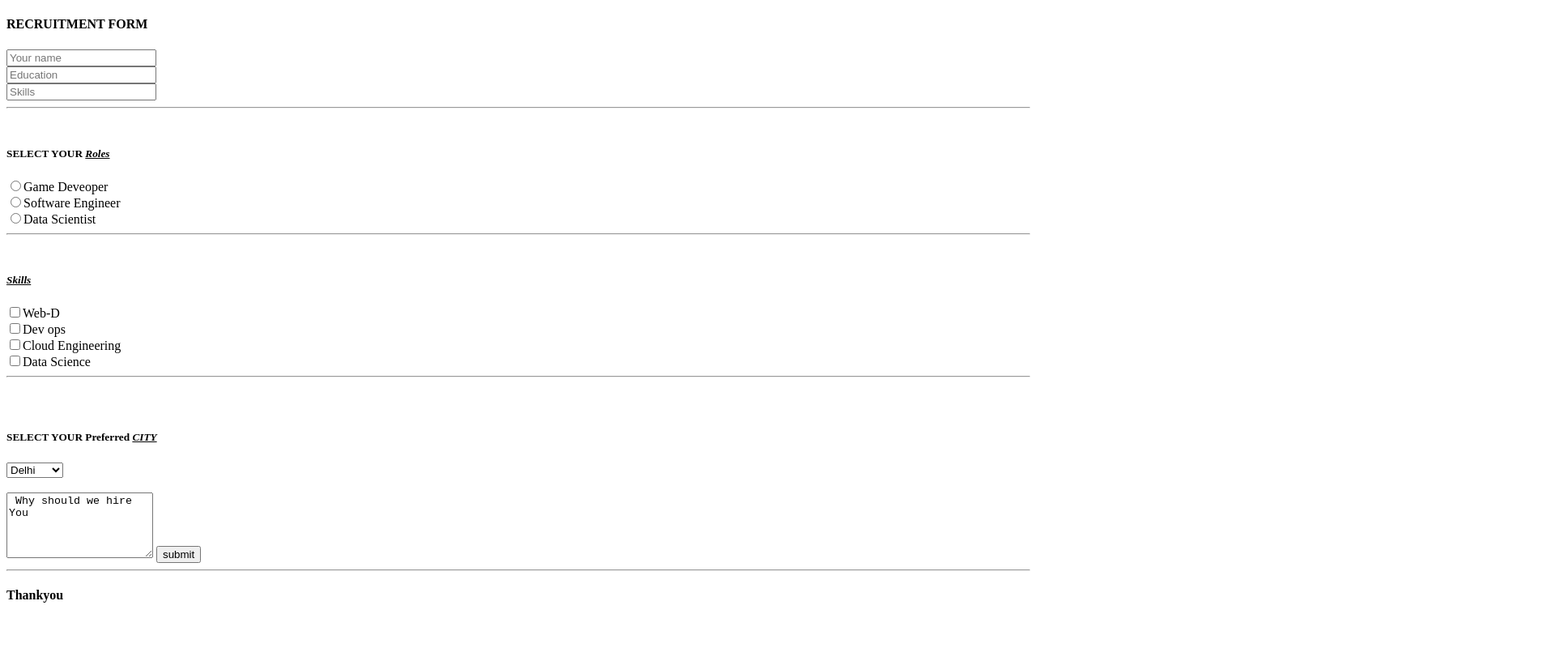
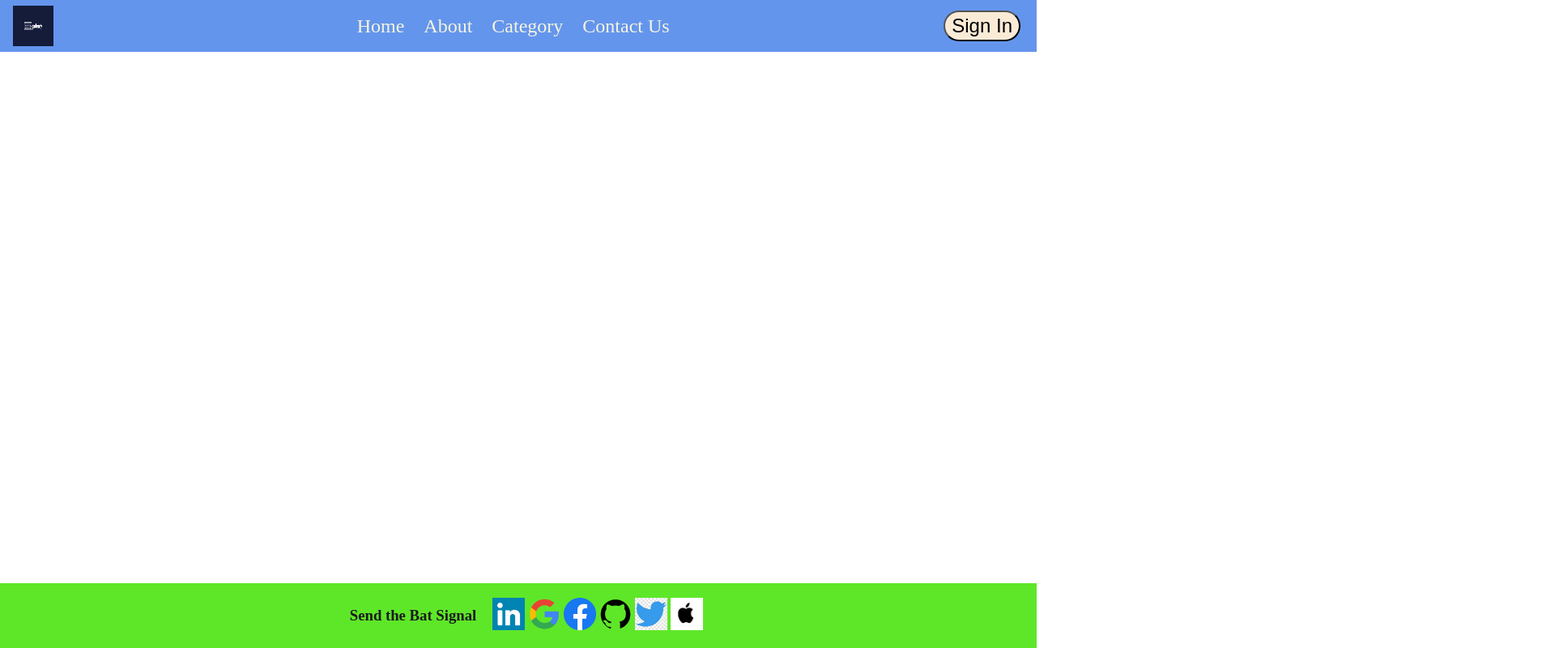
Before and after one commit to tamatocode/Acm-forms, a plain HTML site: page index.html in a window 1280 px wide. Shown: the top 800 px of the page at 81% size, 1920 px wide, since content can reach past the window. Drawn offline with Linux system fonts and the light colour scheme.

Commit message:
header and footer

```diff
--- a/index.html
+++ b/index.html
@@ -2,66 +2,41 @@
 <html lang="en">
 <head>
     <meta charset="UTF-8">
-    <meta name="viewport" content="width=>, initial-scale=1.0">
-    <title>APPLY NOW</title>
+    <meta name="viewport" content="width=device-width, initial-scale=1.0">
+    <title>Sobbify</title>
+    <link rel="stylesheet" href="mystyle.css" >
 </head>
 <body>
-<h4><b> RECRUITMENT FORM
-</p>
-    </b></h4>
-        <input  type="text" placeholder="Your name">
-        <br>
-        <input type="username" placeholder="Education">
-        <br>
-        <input type="Skills" placeholder="Skills">
-        <br>
-        <hr>
-        <br>
-        <h5><p>SELECT YOUR <i><u>Roles</u></i></p></h5>
-        <label for="id1">
-        <input  type="radio" value= "Game Deveoper" name="class" id="id1">Game Deveoper
-        </label>
-        <br>
-        <label for="id2">
-            <input  type="radio" value="Software Engineer" name="class" id="id2">Software Engineer <br>
-        </label>
-        <label for="id3">
-        <input type="radio" value="Data Scientist" Name="class"
-        id="id3">Data Scientist
-        </label></div>
-        <BR><hr>
-            <BR>
-        <h5>  <i><u>Skills</u></i></h5>
-    <label for="Web-D">
-    <input type="checkbox" value="Web-D" name="subject" id="101">Web-D
-</label>
-<br>
-<label for="Dev ops">
-    <input type="checkbox" value="Dev ops" name="subject" id="102">Dev ops
-    </label>
-    <br>
-    <label for="Cloud Engineering">
-    <input type="checkbox" value="Cloud Engineering" name="subject" id="103">Cloud Engineering
-    </label>
-    <br>
-    <label for="Data Science">
-    <input type="checkbox" value="Data Science" name="subject" id="104">Data Science <hr>
-    </label>
-    <br>
-    <br>
-    <h5>SELECT YOUR Preferred <i><u>CITY </u></i></h5>
-<select name="city">
-    <option value="Delhi">Delhi</option>
-    <option value="Patna">Patna</option>
-    <option value="Mumbai">Mumbai</option>
-    <option value="vellore">vellore</option>
-    </select>
-    <br><br>
-<textarea name=""feedback id="101" placeholder="Why should we hire You" rows="5"> Why should we hire You </textarea>
-<input type="submit" value="submit"> <hr> </div>
+    <header>
+        <div class="container">
+        <nav>
+            <img src="logo.webp" height="50px" width="50px" >
+            <ul>
+                <li><a href="">Home</a></li>
+                <li><a href="">About</a></li>
+                <li><a href="">Category</a></li>
+                <li><a href="">Contact Us</a></li>
+            </ul>
+                <button>Sign In</button>
+        </nav>
+        </div></header>
+    <main>
+        <main class="main-class">
+         <h1>Hello Coders</h1>
+         <h2>I have a City to Defend</h2>
+    </main>
+    <footer class="footer">
+        <h3><a href="">Send the Bat Signal</a> </h3>
+        <div class="images">
+            <img src="1.png" alt="" height="40px" width="40px">
+            <img src="2.png" alt="" height="40px" width="40px">
+            <img src="3.png" alt="" height="40px" width="40px">
+            <img src="4.png" alt="" height="40px" width="40px">
+            <img src="5.jpg" alt="" height="40px" width="40px">
+            <img src="6.png" alt="" height="40px" width="40px">
+        </footer>
 </body>
-
-</style>
 </html>
-       <h4> Thankyou
-        </h4>
+    </footer>
+</body>
+</html>
--- /dev/null
+++ b/mystyle.css
@@ -0,0 +1,79 @@
+*{
+    margin: 0;
+    padding: 0;
+}
+nav {
+    width : 100%;
+    height: 8vh;
+    background-color: cornflowerblue;
+    display:flex;
+    justify-content: space-between;
+    align-items: center;
+
+}
+
+nav ul li{
+    list-style: none;
+    margin-left: 20px;
+    display: inline-block;
+    font-size: 3vh;
+}
+
+nav ul li a{
+    text-decoration: none;
+    color: beige;
+}
+nav ul li a:hover{
+    border-bottom: 2px solid white;
+}
+nav button{
+    padding-left: 8px;
+    padding-right: 8px;
+    padding-top: 3px;
+    padding-bottom: 3px;
+    font-size: 3vh;
+    margin-right: 20px;
+    border-radius: 20px;
+    cursor:pointer;
+    background-color: antiquewhite;
+}
+nav button:hover{
+    background-color: #2fd5ff;
+
+}
+nav img{
+    margin-left: 20ppx;
+    padding:2vh
+}
+nav ul li:hover{
+    border-bottom: 2px solid tomato;
+}
+.main-class {
+height:82vh;
+width: 1000vw;
+display: flex;
+justify-content:center;
+align-items: center;
+}
+
+.footer{
+    color:white;
+    background-color:rgb(94, 231, 40);
+    height:10vh;
+    width: 100vw;
+    display: flex;
+    align-items: center;
+    justify-content: center;
+}
+
+.footer a{
+    text-decoration: none;
+    color:rgb(25, 27, 27);
+}
+
+.footer h3{
+    padding: 20px;
+}
+.footer img{
+    cursor:pointer
+}
```
Also changed, not shown: form.html (added, +68 -0 lines), 1.png (added), 2.png (added), 3.png (added), 4.png (added), 5.jpg (added), 6.png (added), 61.png (added), logo.webp (added).
